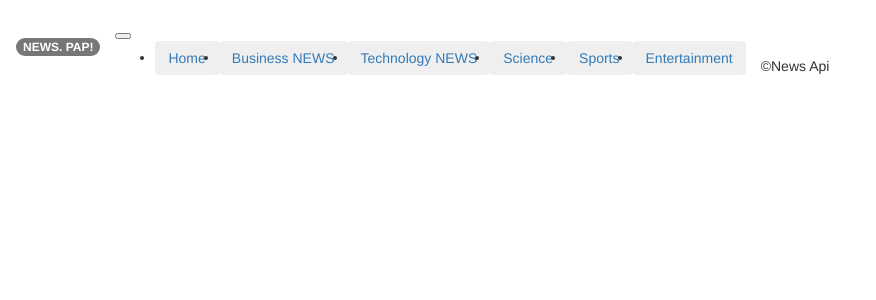
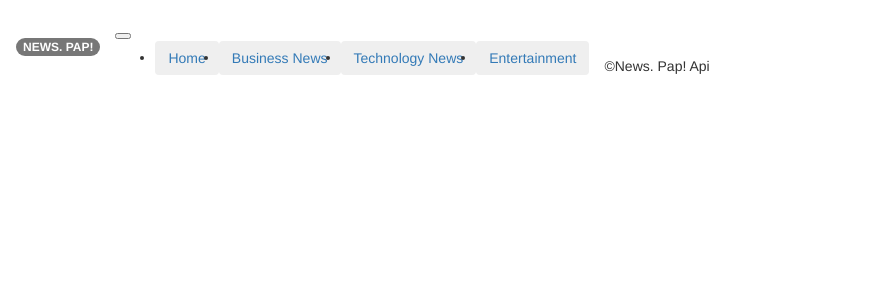
Before and after one commit to encok/News-API, a Flask app: template app/templates/base.html in a window 1280 px wide. Shown: the top 300 px of the page, without its empty margins (0-876 px from the left). Run offline with Flask 2, Linux system fonts and the light colour scheme; the template is opened without the code that fills it, so the values that code supplies are empty; some libraries are stand-ins or nearby versions.

```diff
--- a/app/templates/navbar.html
+++ b/app/templates/navbar.html
@@ -11,23 +11,17 @@
           <a class="nav-link" href="/"><button type="button" class="btn btn-outline-success">Home </button><span class="sr-only">(current)</span></a>
         </li>
         <li class="nav-item">
-          <a class="nav-link" href="/{{'categories/Business'}}"><button type="button" class="btn btn-outline-success">Business NEWS</button></a>
+          <a class="nav-link" href="/{{'categories/Business'}}"><button type="button" class="btn btn-outline-success">Business News</button></a>
         </li>
         <li class="nav-item">
-          <a class="nav-link" href="/{{'categories/Technology'}}"><button type="button" class="btn btn-outline-success">Technology NEWS</button></a>
-        </li>
-        <li class="nav-item">
-          <a class="nav-link" href="/{{'categories/Science'}}"><button type="button" class="btn btn-outline-success">Science</button></a>
-        </li>
-        <li class="nav-item">
-          <a class="nav-link" href="/{{'categories/Sports'}}"><button type="button" class="btn btn-outline-success">Sports</button></a>
+          <a class="nav-link" href="/{{'categories/Technology'}}"><button type="button" class="btn btn-outline-success">Technology News</button></a>
         </li>
         <li class="nav-item">
           <a class="nav-link" href="/{{'categories/Entertainment'}}"><button type="button" class="btn btn-outline-success">Entertainment</button></a>
         </li>
       </ul>
       <span class="navbar-text">
-      ©News Api
+      ©News. Pap! Api
     </span>
     </div>
   </nav>
```
